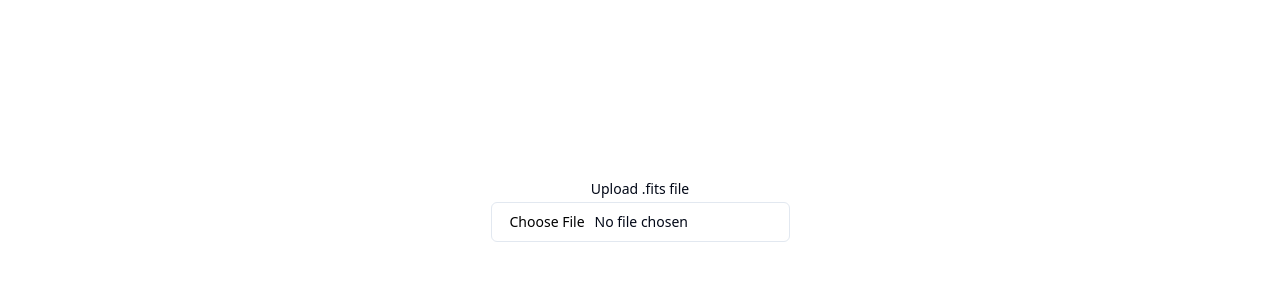
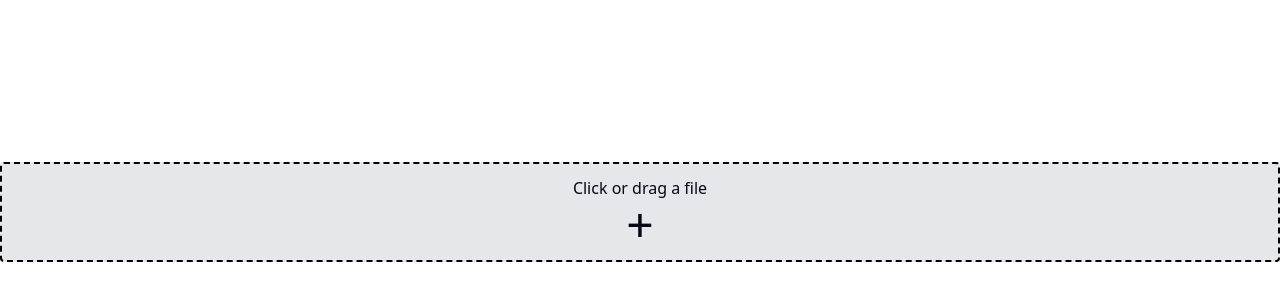
Before and after one commit to LuisDuarte1/VisAO, a React (Vite) app in the folder frontend/: page / in a window 1280 px wide. Shown: the part 188-488 px from the top of the page. Built offline with nearby package versions, Linux system fonts and the light colour scheme; what @protobuf-ts/grpcweb-transport would draw is missing.

Commit message:
now supports file dragging

```diff
--- a/frontend/package.json
+++ b/frontend/package.json
@@ -16,7 +16,7 @@
     "@protobuf-ts/grpcweb-transport": "^2.9.3",
     "@radix-ui/react-label": "^2.0.2",
     "@radix-ui/react-slot": "^1.0.2",
-    "@tanstack/react-query": "^5.28.2",
+    "@tanstack/react-query": "^5.28.4",
     "@tanstack/react-query-devtools": "^5.28.3",
     "@tanstack/react-router": "^1.19.2",
     "@tanstack/router-devtools": "^1.19.2",
@@ -25,6 +25,7 @@
     "lucide-react": "^0.350.0",
     "react": "^18.2.0",
     "react-dom": "^18.2.0",
+    "react-dropzone": "^14.2.3",
     "tailwind-merge": "^2.2.1",
     "tailwindcss-animate": "^1.0.7"
   },
--- a/frontend/src/routes/index.lazy.tsx
+++ b/frontend/src/routes/index.lazy.tsx
@@ -3,6 +3,8 @@ import { Input } from "@/components/ui/input";
 import { Label } from "@/components/ui/label";
 import { ChangeEvent, useContext } from "react";
 import { GRPCContext } from "@/lib/context";
+import React, {useCallback} from 'react'
+import {useDropzone} from 'react-dropzone'
 
 export const Route = createLazyFileRoute("/")({
   component: Index,
@@ -27,7 +29,32 @@ function Index() {
     console.log(a.response);
   }
 
+  const onDrop = useCallback((acceptedFiles: File[]) => {
+    acceptedFiles.forEach(async (file: File) => {
+      console.log("batatinhas")
+
+      const value_read: ArrayBuffer = await file.arrayBuffer();
+
+      const a = await grpc.client.uploadFile({
+        file: new Uint8Array(value_read),
+      });
+      console.log(a.response);
+    })
+
+  }, [])
+  const {getRootProps, getInputProps} = useDropzone({onDrop})
+
   return (
+    <div className="flex flex-col h-svh w-svh gap-1.5 justify-center items-center px-40">
+      <div {...getRootProps()} className="w-screen bg-gray-200 rounded-sm border-2 border-black border-dashed cursor-pointer">
+        <input {...getInputProps()} />
+        <p className="mt-3 text-center">Click or drag a file</p>
+        <p className="text-5xl text-center mb-3">+</p>
+      </div>
+    </div>
+  );
+}
+/*
 <div className="flex flex-col h-svh gap-1.5 justify-center items-center">
   <Label htmlFor="file_upload">Upload .fits file</Label>
   <Input
@@ -37,5 +64,4 @@ function Index() {
     onChange={handleFileUpload}
   />
 </div>
-  );
-}
+*/
```
Also changed, not shown: 1 other file (tests, documents, lock files or other folders). Lines whose indentation alone changed are shown as unchanged.
